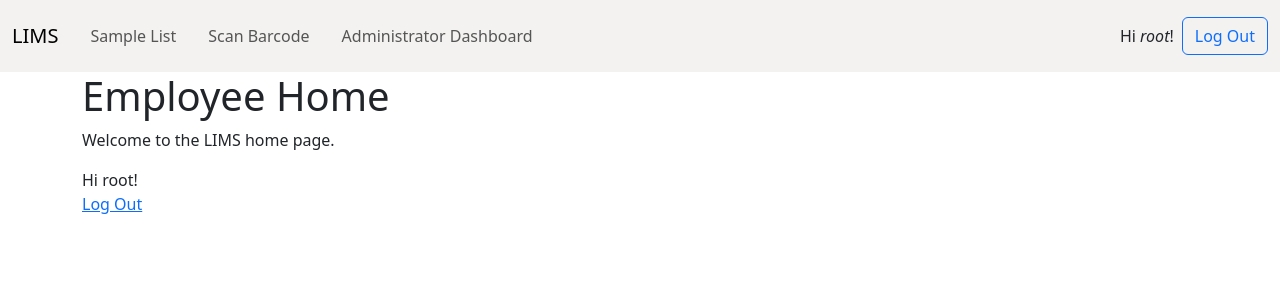
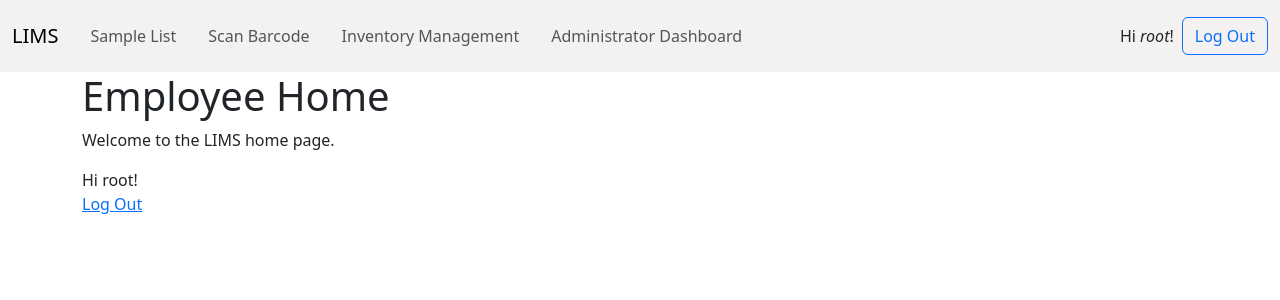
Before and after one commit to shepkeira/LIMS, a Django app: page /laboratory/home_page/ in a window 1280 px wide. Shown: the top 300 px of the page. Run offline with Django 3.2, Linux system fonts and the light colour scheme; a user stored in the database is signed in; data comes from the database, SQL or seed files in the repository; some libraries are stand-ins or nearby versions.

Commit message:
Boilerplate for new inventory page

```diff
--- a/LIMS_IMAGE/web/laboratory/urls.py
+++ b/LIMS_IMAGE/web/laboratory/urls.py
@@ -7,11 +7,15 @@ app_name = "laboratory"
 urlpatterns = [
     path('home_page/', views.home_page, name='lab_home'),
     path('read_barcode/', views.read_barcode, name='read_barcode'),
-    path('validate_sample/<sample_id>/', views.validate_sample, name='validate_sample'),
+    path('validate_sample/<sample_id>/',
+         views.validate_sample, name='validate_sample'),
     path('sample_list/', views.sample_list,
          name='lab_sample_list'),  # List of all samples + search bar
     path("barcode/<sample_id>/", views.view_barcode, name="view_barcode"),
     path("sample/<sample_id>", views.view_sample, name="view_sample"),
-    path("lab_sample/<lab_sample_id>", views.view_lab_sample, name="view_lab_sample"),
-    path("test_sample/<test_sample_id>", views.view_test_sample, name="view_test_sample")
+    path("lab_sample/<lab_sample_id>",
+         views.view_lab_sample, name="view_lab_sample"),
+    path("test_sample/<test_sample_id>",
+         views.view_test_sample, name="view_test_sample"),
+    path("inventory/", views.inventory_management, name="inventory"),
 ]
--- a/LIMS_IMAGE/web/laboratory/views.py
+++ b/LIMS_IMAGE/web/laboratory/views.py
@@ -8,6 +8,8 @@ import os
 from laboratoryOrders.models import Sample, LabSample, TestSample
 
 # home page for laboratory workers
+
+
 def home_page(request):
     if not request.user.is_authenticated:
         return redirect("/")
@@ -16,6 +18,8 @@ def home_page(request):
     return render(request, 'laboratory/home_page.html')
 
 # page listing all samples for laboratory workers
+
+
 def sample_list(request):
     if not request.user.is_authenticated:
         return redirect("/")
@@ -25,13 +29,24 @@ def sample_list(request):
     context = {'samples': sample_list}
     return render(request, 'laboratory/sample_list.html', context)
 
+# page for inventory management
+
+
+def inventory_management(request):
+    if not request.user.is_authenticated:
+        return redirect("/")
+    if Client.objects.filter(user=request.user):
+        return redirect("accounts:customer_home_page")
+    return render(request, 'laboratory/inventory.html')
+
+
 def validate_sample(request, sample_id):
     if not request.user.is_authenticated:
         return redirect("/")
     if Client.objects.filter(user=request.user):
         return redirect("accounts:customer_home_page")
-    sample = Sample.objects.filter(id = sample_id).first()
-    inspection = SampleInspection.objects.filter(sample = sample).first()
+    sample = Sample.objects.filter(id=sample_id).first()
+    inspection = SampleInspection.objects.filter(sample=sample).first()
     if request.method == 'POST':
         form = InspectionForm(request.POST, instance=inspection)
         message = ""
@@ -45,12 +60,13 @@ def validate_sample(request, sample_id):
         form = InspectionForm(instance=inspection)
         return render(request, 'laboratory/validate.html', {'sample': sample, 'form': form})
 
+
 def read_barcode(request):
     if not request.user.is_authenticated:
         return redirect("/")
     if Client.objects.filter(user=request.user):
         return redirect("accounts:customer_home_page")
-    #Process images uploaded by users
+    # Process images uploaded by users
     if request.method == 'POST':
         form = ImageForm(request.POST, request.FILES)
         mypath = "../../src/uploads/images"
@@ -80,13 +96,16 @@ def read_barcode(request):
                 else:
                     # this is a test sample
                     type = "test_sample"
-            context = {'form': form, 'img_obj': img_obj, 'img_url': image_path_2, 'img_barcode': img_barcode, 'type': type, 'id': id}
+            context = {'form': form, 'img_obj': img_obj, 'img_url': image_path_2,
+                       'img_barcode': img_barcode, 'type': type, 'id': id}
             return render(request, 'laboratory/read_barcode.html', context)
     else:
         form = ImageForm()
     return render(request, 'laboratory/read_barcode.html', {'form': form})
 
 # page listing all samples for laboratory workers
+
+
 def view_barcode(request, sample_id):
     if not request.user.is_authenticated:
         return redirect("/")
@@ -98,11 +117,12 @@ def view_barcode(request, sample_id):
         for file in files:
             if file.endswith('jpg'):
                 os.remove(os.path.join(root, file))
-    sample = Sample.objects.filter(id = sample_id).first()
+    sample = Sample.objects.filter(id=sample_id).first()
     barcode_file_path = sample.barcode()
     barcode_file_path = os.path.join("../../../", barcode_file_path)
     context = {'barcode_file_path': barcode_file_path, "sample_id": sample_id}
     return render(request, 'laboratory/view_barcode.html', context)
+
 
 def view_sample(request, sample_id):
     if not request.user.is_authenticated:
@@ -115,7 +135,7 @@ def view_sample(request, sample_id):
         for file in files:
             if file.endswith('jpg'):
                 os.remove(os.path.join(root, file))
-    sample = Sample.objects.filter(id = sample_id).first()
+    sample = Sample.objects.filter(id=sample_id).first()
     inspection = sample.inspection_results()
 
     barcode_file_path = sample.barcode()
@@ -124,8 +144,10 @@ def view_sample(request, sample_id):
     lab_samples = sample.lab_samples()
     test_samples = sample.test_samples()
 
-    context = {'barcode_file_path': barcode_file_path, 'sample': sample, 'lab_samples': lab_samples, 'test_samples': test_samples, 'inspection': inspection}
+    context = {'barcode_file_path': barcode_file_path, 'sample': sample,
+               'lab_samples': lab_samples, 'test_samples': test_samples, 'inspection': inspection}
     return render(request, 'laboratory/view_sample.html', context)
+
 
 def view_lab_sample(request, lab_sample_id):
     if not request.user.is_authenticated:
@@ -139,7 +161,7 @@ def view_lab_sample(request, lab_sample_id):
             if file.endswith('jpg'):
                 os.remove(os.path.join(root, file))
 
-    lab_sample = LabSample.objects.filter(id = lab_sample_id).first()
+    lab_sample = LabSample.objects.filter(id=lab_sample_id).first()
 
     barcode_file_path = lab_sample.barcode()
     barcode_file_path = os.path.join("../../../", barcode_file_path)
@@ -147,8 +169,10 @@ def view_lab_sample(request, lab_sample_id):
     test_samples = lab_sample.test_samples()
     sample = lab_sample.sample
 
-    context = {'barcode_file_path': barcode_file_path, 'lab_sample': lab_sample, 'test_samples': test_samples, 'sample': sample}
+    context = {'barcode_file_path': barcode_file_path,
+               'lab_sample': lab_sample, 'test_samples': test_samples, 'sample': sample}
     return render(request, 'laboratory/view_lab_sample.html', context)
+
 
 def view_test_sample(request, test_sample_id):
     if not request.user.is_authenticated:
@@ -162,7 +186,7 @@ def view_test_sample(request, test_sample_id):
             if file.endswith('jpg'):
                 os.remove(os.path.join(root, file))
 
-    test_sample = TestSample.objects.filter(id = test_sample_id).first()
+    test_sample = TestSample.objects.filter(id=test_sample_id).first()
 
     barcode_file_path = test_sample.barcode()
     barcode_file_path = os.path.join("../../../", barcode_file_path)
@@ -170,5 +194,6 @@ def view_test_sample(request, test_sample_id):
     lab_sample = test_sample.lab_sample_id
     sample = lab_sample.sample
 
-    context = {'barcode_file_path': barcode_file_path, 'lab_sample': lab_sample, 'test_sample': test_sample, 'sample': sample}
+    context = {'barcode_file_path': barcode_file_path,
+               'lab_sample': lab_sample, 'test_sample': test_sample, 'sample': sample}
     return render(request, 'laboratory/view_test_sample.html', context)
--- a/LIMS_IMAGE/web/templates/admin/base.html
+++ b/LIMS_IMAGE/web/templates/admin/base.html
@@ -2,5 +2,6 @@
 <a href="{% url 'accounts:home_page' %}">Site Home</a> /
 <a href="{% url 'laboratory:lab_sample_list' %}">Sample List</a> /
 <a href="{% url 'laboratory:read_barcode' %}">Scan Barcode</a> /
+<a href="{% url 'laboratory:inventory' %}">Inventory Management</a> /
 <a href="{% url 'admin:password_change' %}">Change password</a> /
 <a href="{% url 'admin:logout' %}">Log out</a> {%endblock %}
--- a/LIMS_IMAGE/web/templates/base.html
+++ b/LIMS_IMAGE/web/templates/base.html
@@ -45,10 +45,13 @@
                 >
               </li>
               <li class="nav-link">
-                <a
-                  class="nav-link"
-                  href="{% url 'laboratory:read_barcode' %}"
+                <a class="nav-link" href="{% url 'laboratory:read_barcode' %}"
                   >Scan Barcode</a
+                >
+              </li>
+              <li class="nav-link">
+                <a class="nav-link" href="{% url 'laboratory:inventory' %}"
+                  >Inventory Management</a
                 >
               </li>
               {% endif %} {% if user.is_superuser %}
--- /dev/null
+++ b/LIMS_IMAGE/web/templates/laboratory/inventory.html
@@ -0,0 +1 @@
+{% extends 'base.html' %}
```
